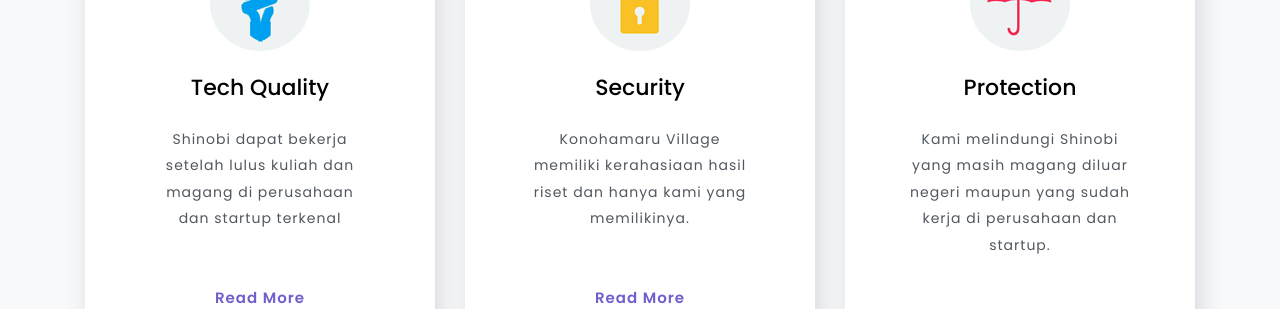
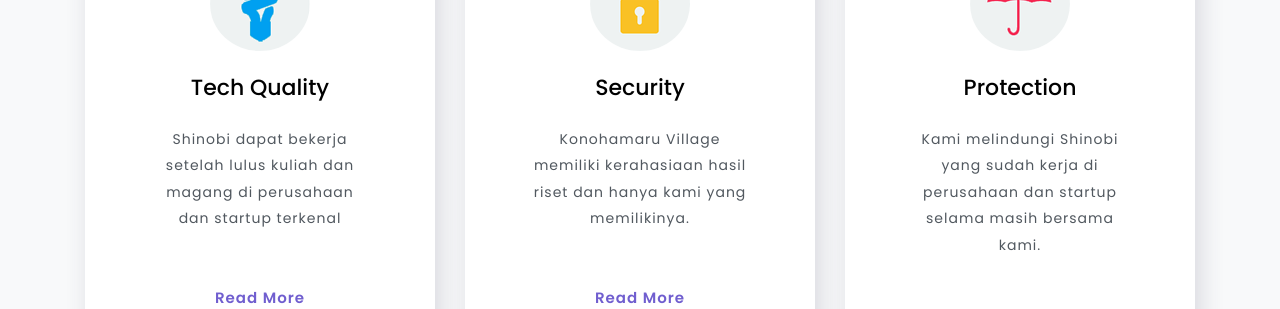
Before and after one commit to konohamaruinc/konohamaruinc.github.io, a plain HTML site: page index.html in a window 1280 px wide. Shown: the part 1000-1309 px from the top of the page. Drawn offline with Linux system fonts and the light colour scheme.

Commit message:
Web Konohamaru Dojo

```diff
--- a/index.html
+++ b/index.html
@@ -154,7 +154,7 @@ Author URL: http://konohamaru.id
 					<div class="about-grid-main">
 						<img src="images/img3.png" alt="" class="img-fluid">
 						<h4 class="my-4">Protection</h4>
-						<p>Kami melindungi Shinobi yang masih magang diluar negeri maupun yang sudah kerja di perusahaan dan startup.</p>
+						<p>Kami melindungi Shinobi yang sudah kerja di perusahaan dan startup selama masih bersama kami.</p>
 						<a href="about.html" class="button-w3ls btn mt-sm-5 mt-4">Read More</a>
 					</div>
 				</div>
```
